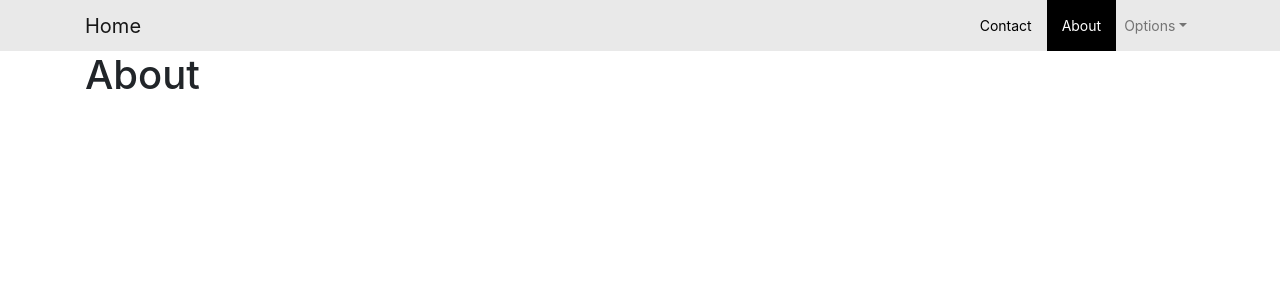
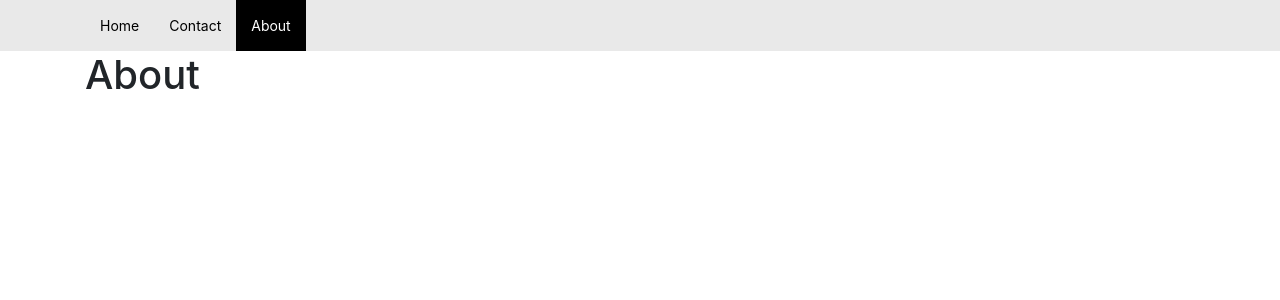
Before and after one commit to gummydummyk/myreactapp3, a React (Create React App) app: page /about in a window 1280 px wide. Shown: the top 300 px of the page. Built offline with nearby package versions, Linux system fonts and the light colour scheme.

Commit message:
Revert back navbar

```diff
--- a/src/includes/header.js
+++ b/src/includes/header.js
@@ -31,7 +31,7 @@ class Header extends Component {
     render() {
         return(
             <div>
-                <Navbar light expand="md">
+                {/* <Navbar light expand="md">
                     <Container>
                     <NavbarBrand href="/">Home</NavbarBrand>
                     <NavbarToggler onClick={this.toggle} />
@@ -63,8 +63,8 @@ class Header extends Component {
                         </Nav>
                     </Collapse>
                     </Container>
-                </Navbar>
-                {/* <nav className="navbar">
+                </Navbar> */}
+                <nav className="navbar">
                     <div className="container">
                         <ul>
                             <li><NavLink exact to="/">Home</NavLink></li>
@@ -72,7 +72,7 @@ class Header extends Component {
                             <li><NavLink to="/about">About</NavLink></li>
                         </ul>
                     </div>
-                </nav> */}
+                </nav>
             </div>
         );
     }
```
